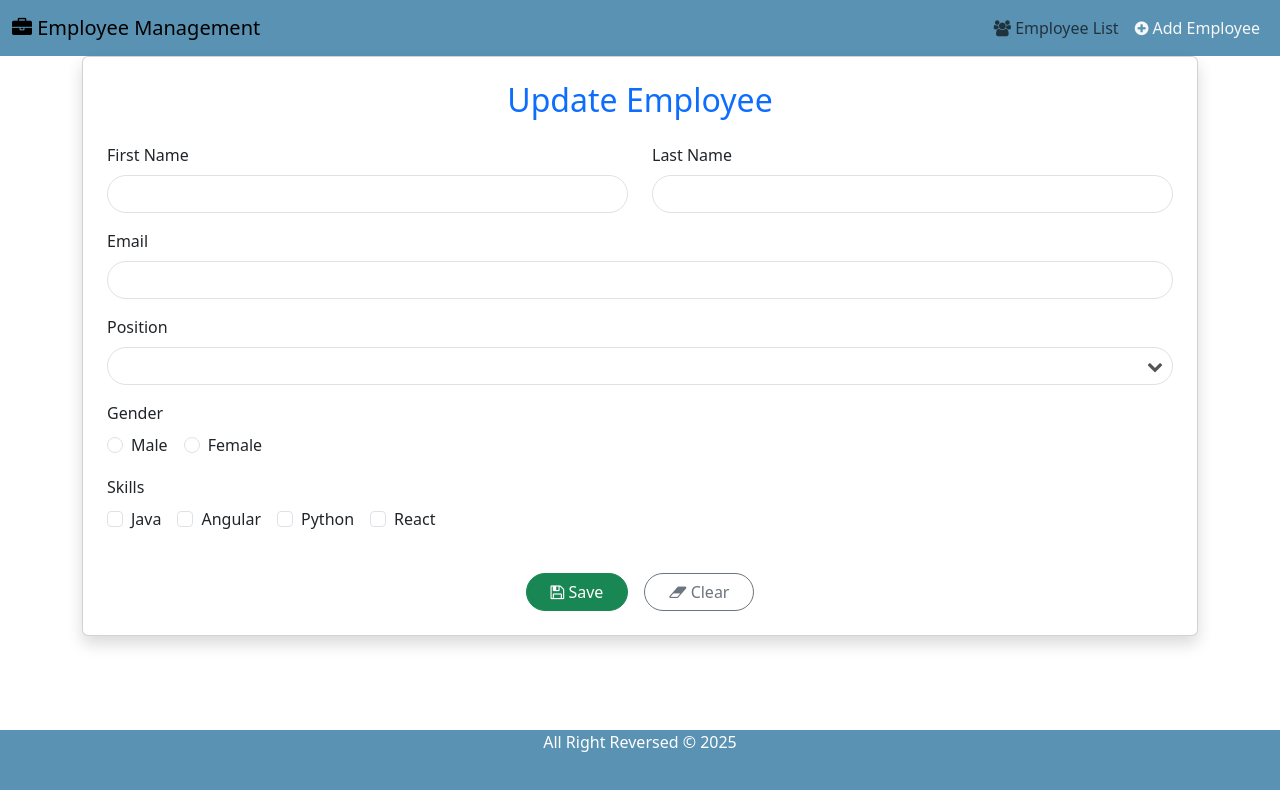
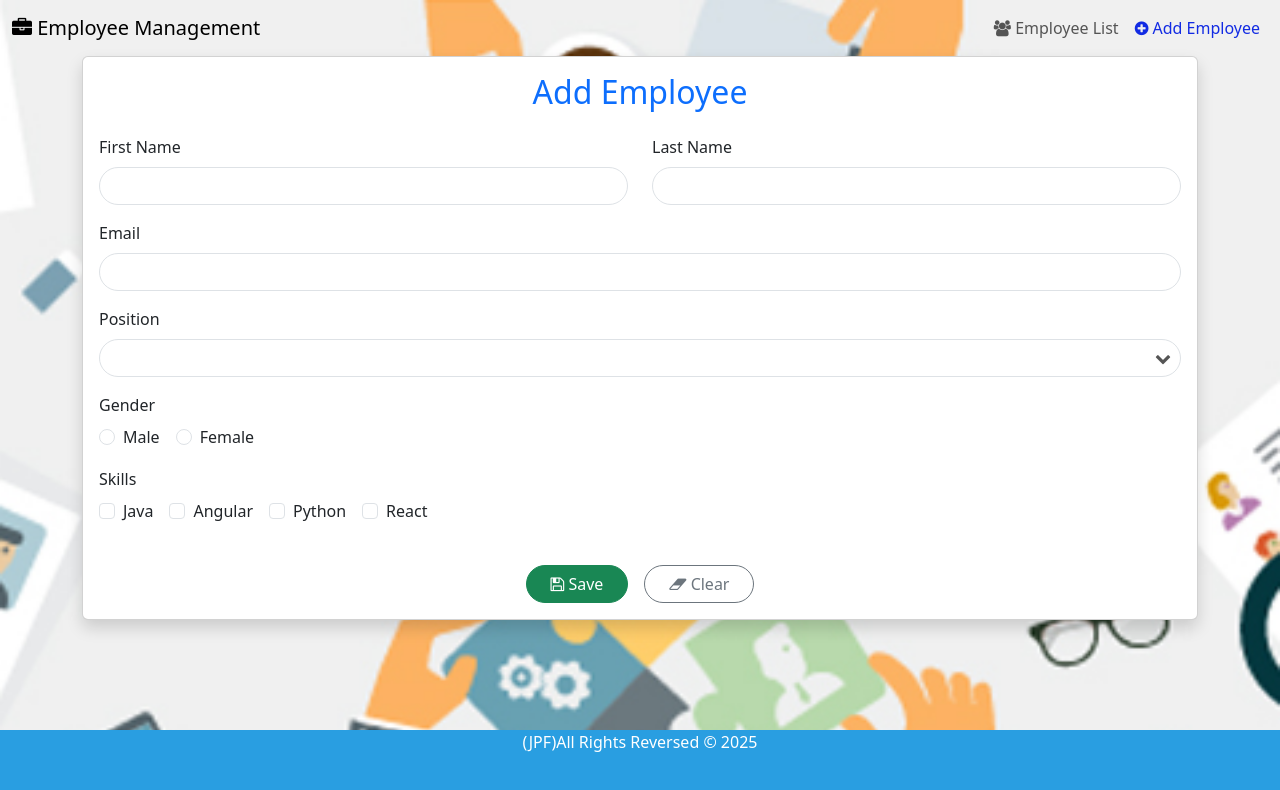
Before and after one commit to Grafo-Tech/EMS_Angular-Frontend_RSU-1yr_final, an Angular app: page /create-employee in a window 1280 px wide. Shown: the top 790 px of the page. Built offline with nearby package versions, Linux system fonts and the light colour scheme.

Commit message:
final command

```diff
--- a/src/app/app.component.css
+++ b/src/app/app.component.css
@@ -1,8 +1,11 @@
-/* Navbar Styles */
-.navbar {
-    background-color: #5A92B3;
-  }
+.navbar-nav .active {
+    color: #122be3;
+}
 
-.navbar-nav .active {
-    color: #f5f7f8;
-  }
+.background {
+  background-image: url('./photo/background.jpg');
+  background-size: cover;
+  background-position: center;
+  background-repeat: no-repeat;
+  min-height: 100vh;
+}
--- a/src/app/app.component.html
+++ b/src/app/app.component.html
@@ -1,3 +1,5 @@
+<div class="background">
+
   <nav class="navbar navbar-expand-lg">
     <div class="container-fluid">
       <a class="navbar-brand" href="/">
@@ -19,12 +21,15 @@
       </div>
     </div>
   </nav>
+
   <div class="container">
     <router-outlet></router-outlet>
   </div>
 
-<footer class="footer" style="background-color: #5A92B3;">
+  <footer class="footer" style="background-color: rgb(41, 158, 225);">
     <div class="container">
-    <a>All Right Reversed &copy; {{ currentYear }}</a>
+      <a>(JPF)All Rights Reversed &copy; {{ currentYear }}</a>
     </div>
   </footer>
+
+</div>
--- a/src/app/create-employee/create-employee.component.css
+++ b/src/app/create-employee/create-employee.component.css
@@ -1,7 +1,7 @@
 .custom-toast {
   position: fixed;
-  top: 20px;          /* Adjust as needed */
-  right: 20px;        /* Adjust as needed */
+  top: 20px;
+  right: 20px;
   background-color: #28a745;
   color: white;
   padding: 15px 20px;
@@ -10,6 +10,14 @@
   z-index: 1050;
   display: flex;
   align-items: center;
+}
+
+.success-toast {
+  background-color: #28a745;
+}
+
+.error-toast {
+  background-color: #dc3545;
 }
 
 .custom-toast span {
--- a/src/app/create-employee/create-employee.component.html
+++ b/src/app/create-employee/create-employee.component.html
@@ -1,6 +1,6 @@
-<div class="card shadow p-4">
+<div class="card shadow p-3">
     <!-- Form Header -->
-    <h2 class="text-center text-primary mb-4">Update Employee</h2>
+    <h2 class="text-center text-primary mb-4">Add Employee</h2>
 
     <!-- Employee Form -->
     <form #employeeForm="ngForm" (ngSubmit)="onSubmit(employeeForm)">
@@ -72,8 +72,8 @@
     </form>
 </div>
 
-<!-- Success Toast -->
-<div *ngIf="showToast" class="custom-toast">
-    <span>{{ successMessage }}</span>
+<!-- Toast Message -->
+<div *ngIf="showToast" class="custom-toast" [ngClass]="{'error-toast': errorMessage, 'success-toast': successMessage}">
+    <span>{{ errorMessage || successMessage }}</span>
     <button class="close-btn" (click)="hideToast()">×</button>
 </div>
--- a/src/app/create-employee/create-employee.component.ts
+++ b/src/app/create-employee/create-employee.component.ts
@@ -1,5 +1,4 @@
 import { Component, OnInit } from '@angular/core';
-import { Employee } from '../employee';
 import { EmployeeService } from '../employee.service';
 import { Router } from '@angular/router';
 import { NgForm } from '@angular/forms';
@@ -17,7 +16,7 @@ export class CreateEmployeeComponent implements OnInit {
     email: '',
     position: '',
     gender: '',
-    skills: [] as string[]// Initialize selectedSkills as an empty array
+    skills: []
   };
 
   positions = ['Manager', 'Developer','Analyst', 'Designer'];
@@ -26,17 +25,23 @@ export class CreateEmployeeComponent implements OnInit {
 
   showToast: boolean = false;
   successMessage: string = '';
+  errorMessage: string = '';
 
   constructor(private employeeService: EmployeeService, private router: Router) { }
 
-  ngOnInit(): void {
+  ngOnInit(): void {}
 
+  onSubmit(form: NgForm): void {
+    if (form.invalid) {
+      this.errorMessage = 'Please fill all required fields (expect skills).';
+      this.showToast = true;
+      setTimeout(() => this.hideToast(), 3000);
+      return;
     }
 
-   onSubmit(form: NgForm): void {
-    if (form.valid) {
     this.employeeService.createEmployee(this.employee).subscribe(() => {
       this.successMessage = 'Employee Saved successfully!';
+      this.errorMessage = '';
       this.showToast = true;
 
       form.resetForm();
@@ -48,10 +53,11 @@ export class CreateEmployeeComponent implements OnInit {
       }, 3000);
     });
   }
-  }
 
   hideToast(): void {
     this.showToast = false;
+    this.successMessage = '';
+    this.errorMessage = '';
   }
 
   onSkillChange(event: any, skill: string) {
--- a/src/app/update-employee/update-employee.component.css
+++ b/src/app/update-employee/update-employee.component.css
@@ -10,6 +10,14 @@
     z-index: 1050;
     display: flex;
     align-items: center;
+  }
+
+  .success-toast {
+    background-color: #28a745;
+  }
+
+  .error-toast {
+    background-color: #dc3545;
   }
 
   .custom-toast span {
--- a/src/app/update-employee/update-employee.component.html
+++ b/src/app/update-employee/update-employee.component.html
@@ -72,8 +72,8 @@
     </form>
 </div>
 
-<!-- Success Toast -->
-<div *ngIf="showToast" class="custom-toast">
-    <span>{{ successMessage }}</span>
+<!-- Toast Message -->
+<div *ngIf="showToast" class="custom-toast" [ngClass]="{'error-toast': errorMessage, 'success-toast': successMessage}">
+    <span>{{ errorMessage || successMessage }}</span>
     <button class="close-btn" (click)="hideToast()">×</button>
 </div>
--- a/src/app/update-employee/update-employee.component.ts
+++ b/src/app/update-employee/update-employee.component.ts
@@ -47,9 +47,17 @@ export class UpdateEmployeeComponent implements OnInit {
   }
 
   onSubmit(form: NgForm): void {
-    if (form.valid) {
+    if (form.invalid) {
+      this.errorMessage = 'Please fill out all required fields (expect skills).';
+      this.successMessage = '';
+      this.showToast = true;
+      setTimeout(() => this.hideToast(), 3000);
+      return;
+    }
+
     this.employeeService.createEmployee(this.employee).subscribe(() => {
       this.successMessage = 'Employee Updated successfully!';
+      this.errorMessage = '';
       this.showToast = true;
 
       form.resetForm();
@@ -61,7 +69,7 @@ export class UpdateEmployeeComponent implements OnInit {
       }, 3000);
     });
   }
-  }
+
 
   hideToast(): void {
     this.showToast = false;
--- a/src/index.html
+++ b/src/index.html
@@ -2,7 +2,7 @@
 <html lang="en">
 <head>
   <meta charset="utf-8">
-  <title>AngularFrontend</title>
+  <title>Employee Management</title>
   <base href="/">
   <meta name="viewport" content="width=device-width, initial-scale=1">
   <link rel="icon" type="image/x-icon" href="favicon.ico">
```
Also changed, not shown: src/app/photo/background.jpg (added), 1 other file (tests, documents, lock files or other folders). Lines whose indentation alone changed are shown as unchanged.
